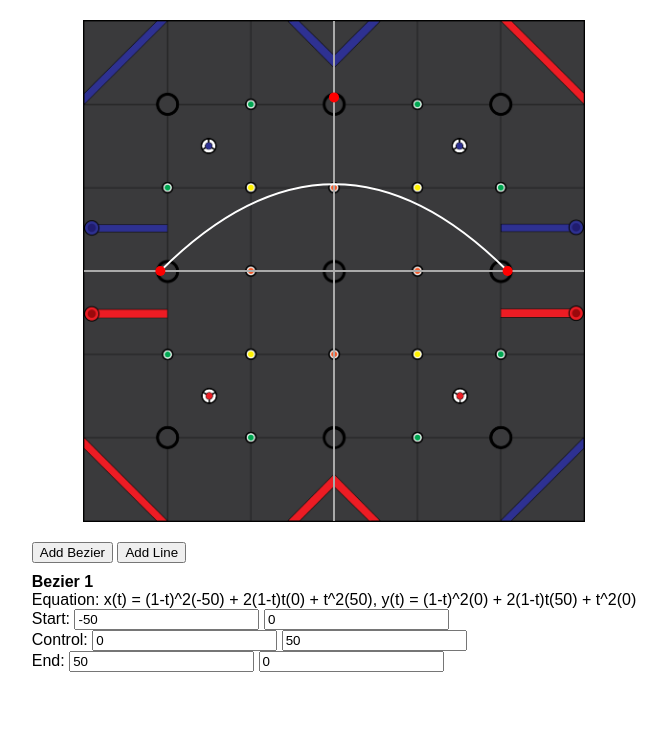
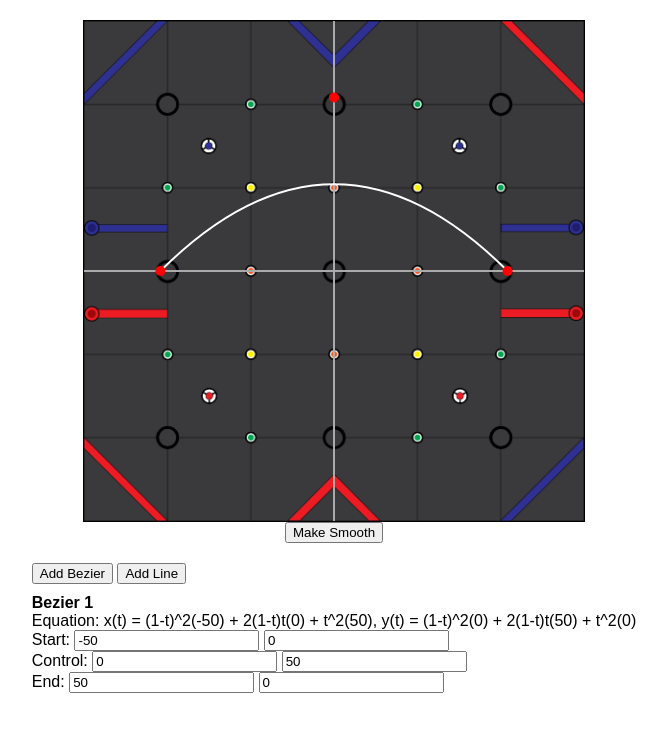
Before and after one commit to charizardavi/VerticesPathGen, a plain HTML site: page index.html in a window 1280 px wide. Shown: the whole page, without its empty margins (306-973 px from the left). Drawn offline with Linux system fonts and the light colour scheme.

Commit message:
Update index.html

```diff
--- a/index.html
+++ b/index.html
@@ -8,6 +8,9 @@
 </head>
 <body>
     <canvas id="bezierCanvas" width="500" height="500"></canvas>
+    <div id = "smooth">
+        <button id="makeSmooth">Make Smooth</button>
+    </div>
     <div id="controls">
         <button id="addBezier">Add Bezier</button>
         <button id="addLine">Add Line</button>
```
